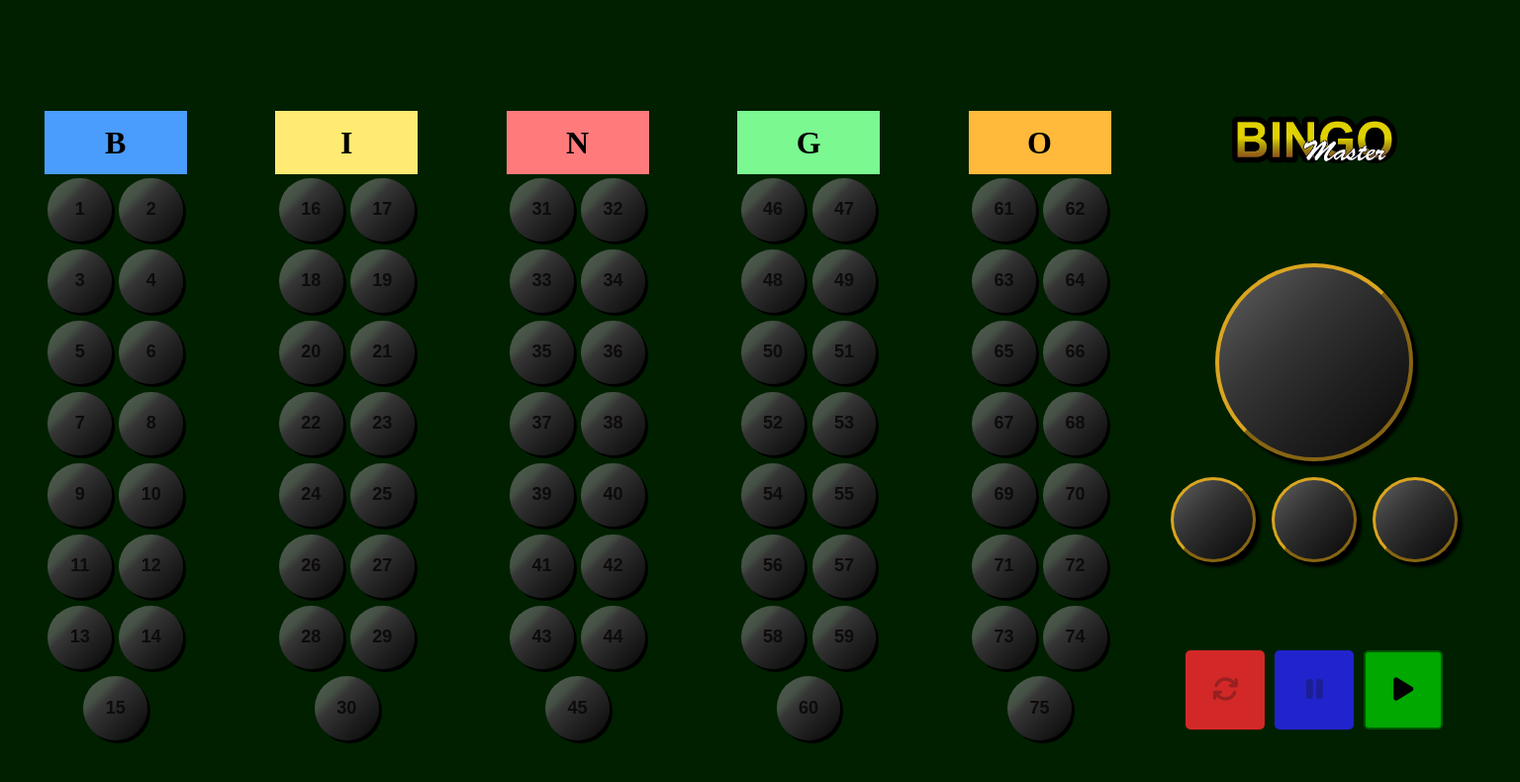
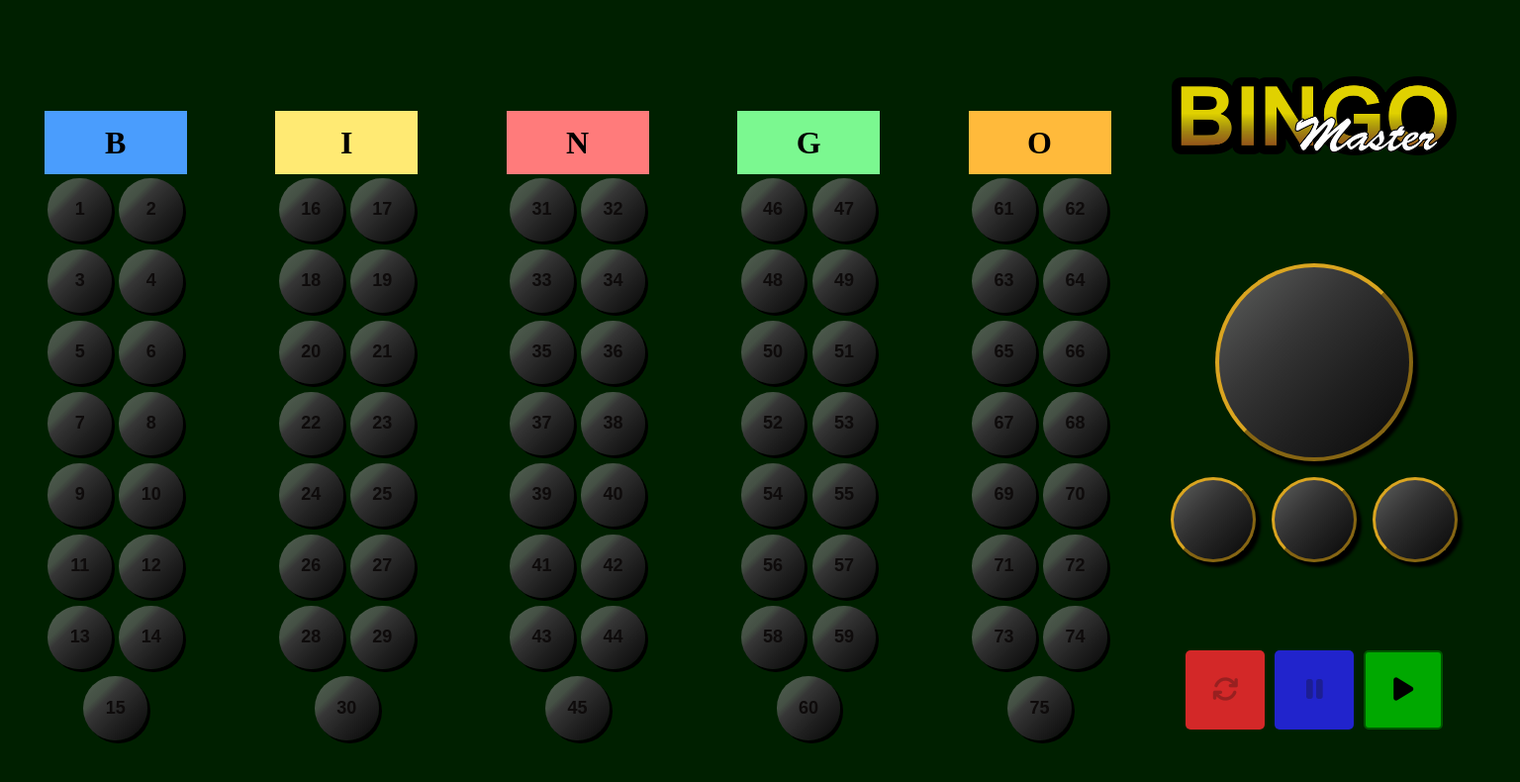
Before and after one commit to JosediO/Bingo-Master, a plain HTML site: page index.html in a window 1536 px wide. Shown: the whole page at 99% size. Drawn offline with Linux system fonts and the light colour scheme.

Commit message:
error saffari nav

```diff
--- a/css/estilo.css
+++ b/css/estilo.css
@@ -33,7 +33,7 @@ body{
     display: flex;
     justify-content: center;
     width:11em;
-    height: auto;
+    height: 3em;
 }
 #titleBox h1{
     display: hidden;
@@ -318,9 +318,11 @@ body{
         height: 3em;
 
     }
-    #titleBox img{
-        width: 95%;
-        padding-top:3em ;
+    #bingoLogo{
+        display: flex;
+        justify-content: center;
+        width:11em;
+        height: 3em;
     }
     #titleBox h1{
         display: hidden;
@@ -459,9 +461,15 @@ body{
         height: 3em;
 
     }
-    #titleBox img{
-        width: 95%;
-        padding-top:3em ;
+    #bingoLogo{
+        display: flex;
+        justify-content: center;
+        width:14em;
+        height: 4em;
+    }
+    #bingoLogo img{
+        width:14em;
+        height: 4em;
     }
     #titleBox h1{
         display: hidden;
@@ -583,9 +591,15 @@ body{
     #bingoTitle{
         height: 9em;
     }
-    #titleBox img{
-        width: 95%;
-        padding-top:3em ;
+    #bingoLogo{
+        display: flex;
+        justify-content: center;
+        width:18em;
+        height: 5em;
+    }
+    #bingoLogo img{
+        width:18em;
+        height: 5em;
     }
     #titleBox h1{
         font-size: 3em;
--- a/index.html
+++ b/index.html
@@ -15,7 +15,7 @@
             <div id="titleBox">
                 <div id="bingoTitle">
                     <div id="bingoLogo">
-                        <img src="assets/Logo2.png" alt="">
+                        <img src="assets/Logo2.png" alt="Bingo-Master">
                     </div>
                 </div>
                 <div id="tableSlots">
```
